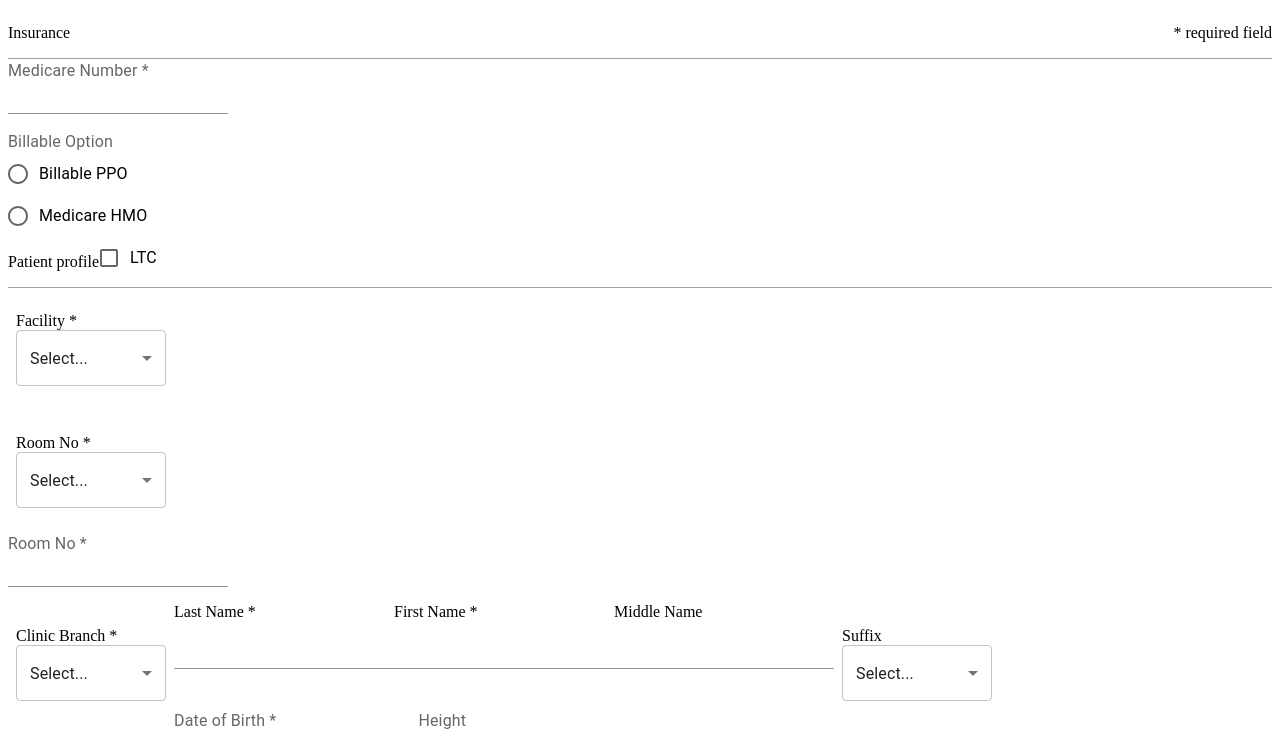
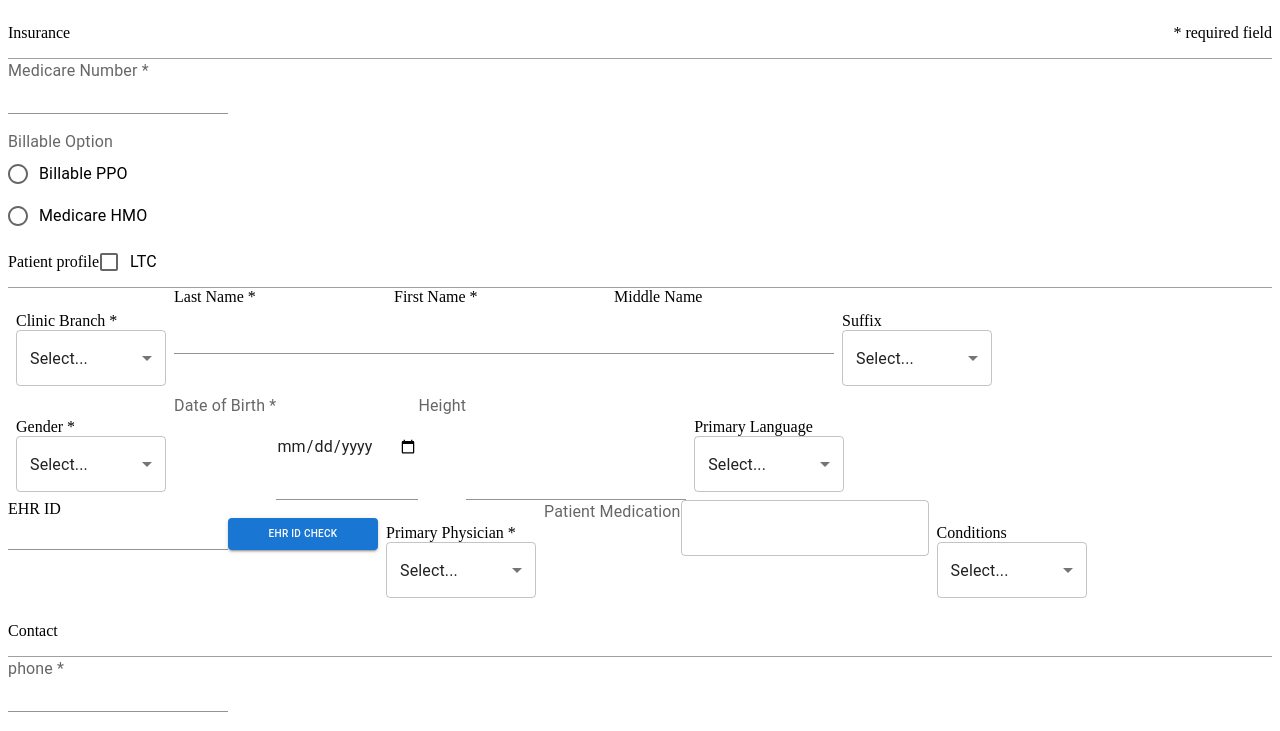
Before and after one commit to jiji-hoon96/hookForm-ex, a React (Vite) app: page /patientCreate-HJ in a window 1280 px wide. Shown: the top 731 px of the page. Built offline with nearby package versions, Linux system fonts and the light colour scheme.

Commit message:
feat : LTC 체크별 input 분리

```diff
--- a/src/test2/HJ/CustomSelect.tsx
+++ b/src/test2/HJ/CustomSelect.tsx
@@ -9,10 +9,17 @@ interface Props {
   name: FieldPath<PatientFormSchema>;
   control: Control<PatientFormSchema>;
   menuItems: string[];
+  itemValue?: string;
   label: string;
 }
 
-const CustomSelect = ({ menuItems, name, label, control }: Props) => {
+const CustomSelect = ({
+  menuItems,
+  name,
+  label,
+  control,
+  itemValue,
+}: Props) => {
   const [open, setOpen] = useState(false);
 
   const handleToggle = () => {
@@ -37,7 +44,11 @@ const CustomSelect = ({ menuItems, name, label, control }: Props) => {
             onClose={handleToggle}
             {...field}
           >
-            <MenuItem value="" disabled style={{ display: "none" }}>
+            <MenuItem
+              value={itemValue ? itemValue : ""}
+              disabled
+              style={{ display: "none" }}
+            >
               Select...
             </MenuItem>
             {menuItems.map((item) => (
--- a/src/test2/HJ/test2.tsx
+++ b/src/test2/HJ/test2.tsx
@@ -33,6 +33,9 @@ function Test2HJ() {
     control,
     formState: { errors },
   } = useForm<PatientFormSchema>({ resolver: zodResolver(patientFormSchema) });
+
+  const [isLTC, setIsLTC] = useState<boolean>(false);
+  const [selectRoomNumber, setSelectRoomNumber] = useState<string>("");
 
   const medicareAdvantageOption = ["Clover", "HealthNet", "Unicare"];
   const facilityOption = ["the one of my world", "facilityT", "bbb", "test"];
@@ -70,6 +73,7 @@ function Test2HJ() {
   };
 
   console.log(errors);
+  console.log(isLTC);
 
   return (
     <>
@@ -145,11 +149,19 @@ function Test2HJ() {
             }}
           >
             <p>Patient profile</p>
-            <FormGroup>
-              <FormControlLabel control={<Checkbox />} label="LTC" />
-            </FormGroup>
+
+            <FormControlLabel
+              control={
+                <Checkbox
+                  value={isLTC}
+                  onChange={(e) => setIsLTC(e.target.checked)}
+                />
+              }
+              label="LTC"
+            />
           </div>
-
+          {isLTC ? (
+            <div style={{ display: "flex" }}>
               <CustomSelect
                 menuItems={facilityOption}
                 name="facility"
@@ -163,12 +175,28 @@ function Test2HJ() {
                 name="selectRoomNumber"
                 label="Room No *"
                 control={control}
+                itemValue={selectRoomNumber}
               />
-          <p style={{ color: "#ff0000" }}>{errors.selectRoomNumber?.message}</p>
-
+              <p style={{ color: "#ff0000" }}>
+                {errors.selectRoomNumber?.message}
+              </p>
+              {selectRoomNumber == "Enter the Room No" ? (
+                <>
                   <InputLabel htmlFor="roomNumber">Room No *</InputLabel>
                   <Input id="roomNumber" type="text" />
+                  <p style={{ color: "#ff0000" }}>
+                    {errors.roomNumber?.message}
+                  </p>
+                </>
+              ) : null}
+              <FormControl>
+                <label htmlFor="roomNumber">Room No *</label>
+                <Input id="roomNumber" type="text" />
                 <p style={{ color: "#ff0000" }}>{errors.roomNumber?.message}</p>
+              </FormControl>
+            </div>
+          ) : null}
+
           <div>
             <div style={{ display: "flex" }}>
               <CustomSelect
@@ -259,11 +287,6 @@ function Test2HJ() {
               />
             </div>
             <div style={{ display: "flex" }}>
-              {/* <InputLabel htmlFor="ehrId">EHR ID</InputLabel>
-              <Input id="ehrId" type="text" {...register("ehrId")} />
-              <p style={{ color: "#ff0000" }}>{errors.ehrId?.message}</p>
-              <Button variant="contained">EHR ID Check</Button> */}
-
               <FormControl>
                 <label htmlFor="ehrId">EHR ID</label>
                 <div style={{ display: "flex" }}>
```
Lines whose indentation alone changed are shown as unchanged.
